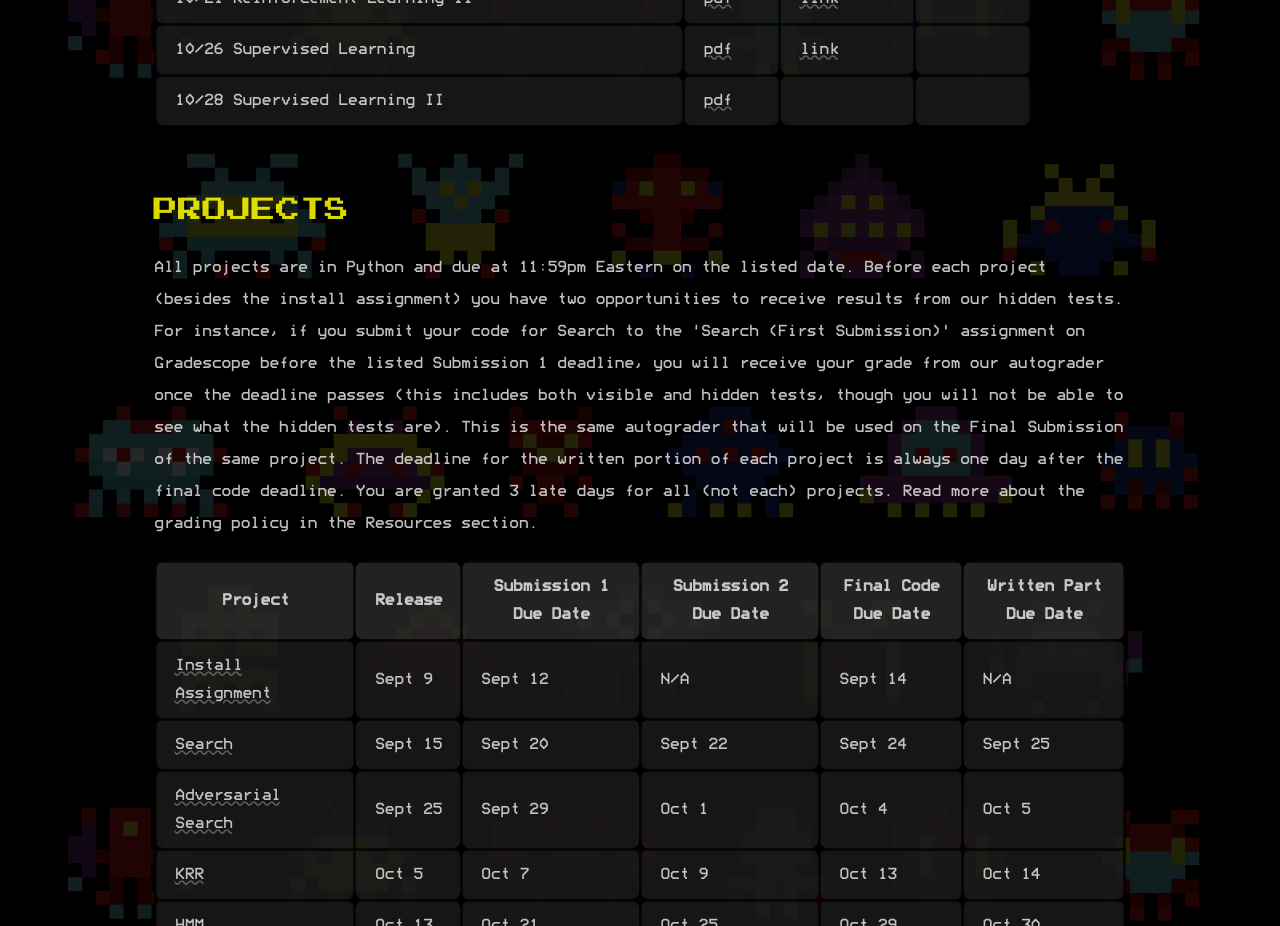
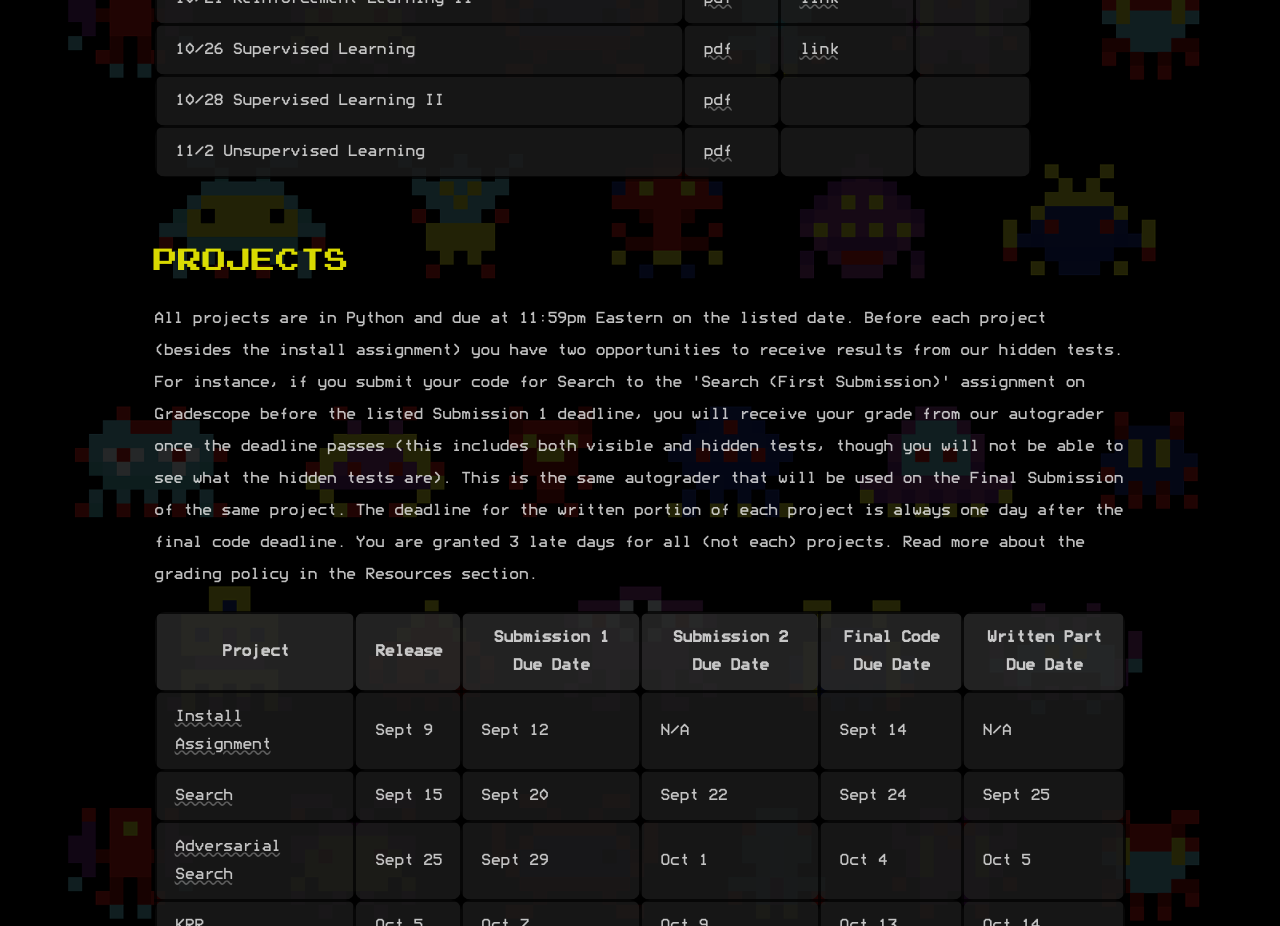
Before and after one commit to neilramaswamy/cs1410-website, a Next.js app: page / in a window 1280 px wide. Shown: the part 2140-3066 px from the top of the page. Built offline with nearby package versions, Linux system fonts and the light colour scheme.

Commit message:
slide 16

```diff
--- a/pages/index.tsx
+++ b/pages/index.tsx
@@ -308,6 +308,16 @@ const Home = (): JSX.Element => {
                                 <td></td>
                                 <td></td>
                             </tr>
+                            <tr>
+                                <td>11/2 Unsupervised Learning </td>
+                                <td>
+                                <a href="/slides/1410_16.pdf" target="_blank">
+                                        pdf
+                                </a>
+                                </td>
+                                <td></td>
+                                <td></td>
+                            </tr>
                         </tbody>
                     </table>
                 </div>
```
Also changed, not shown: 1 other file (tests, documents, lock files or other folders).
